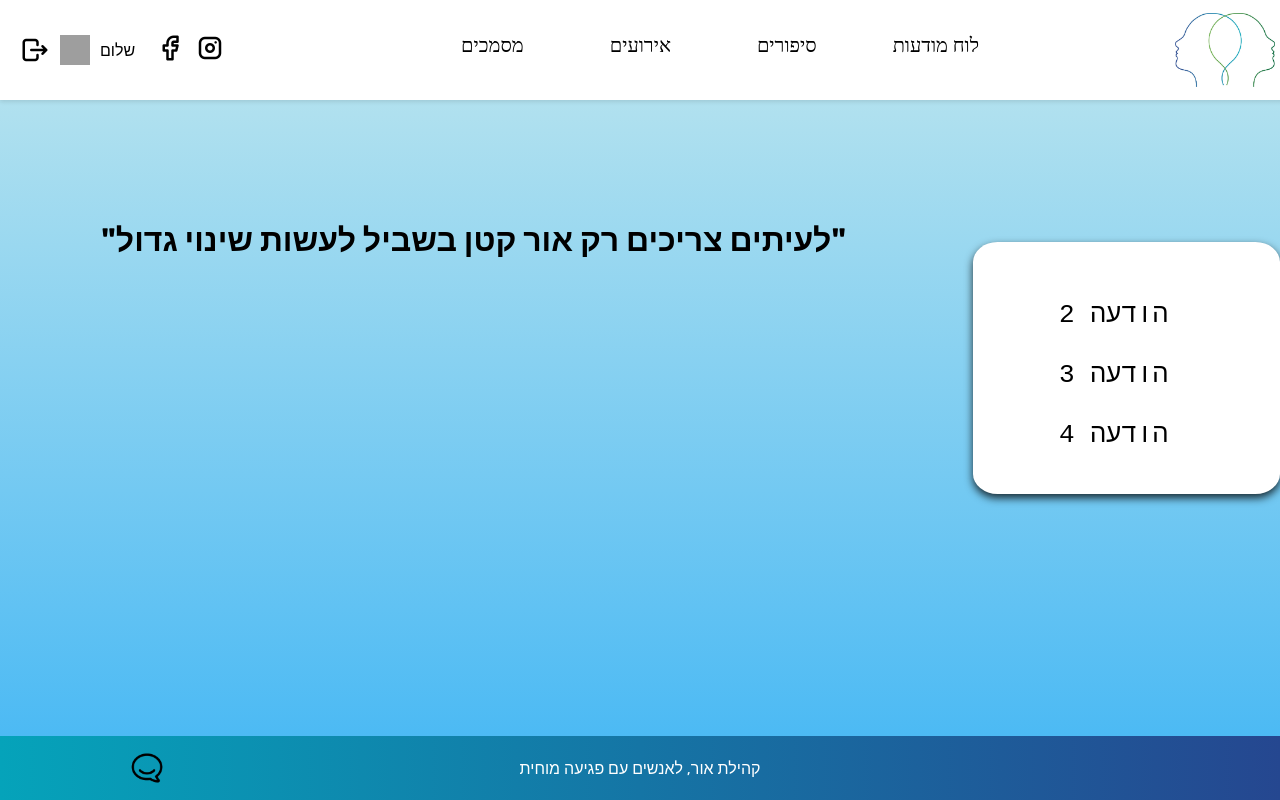
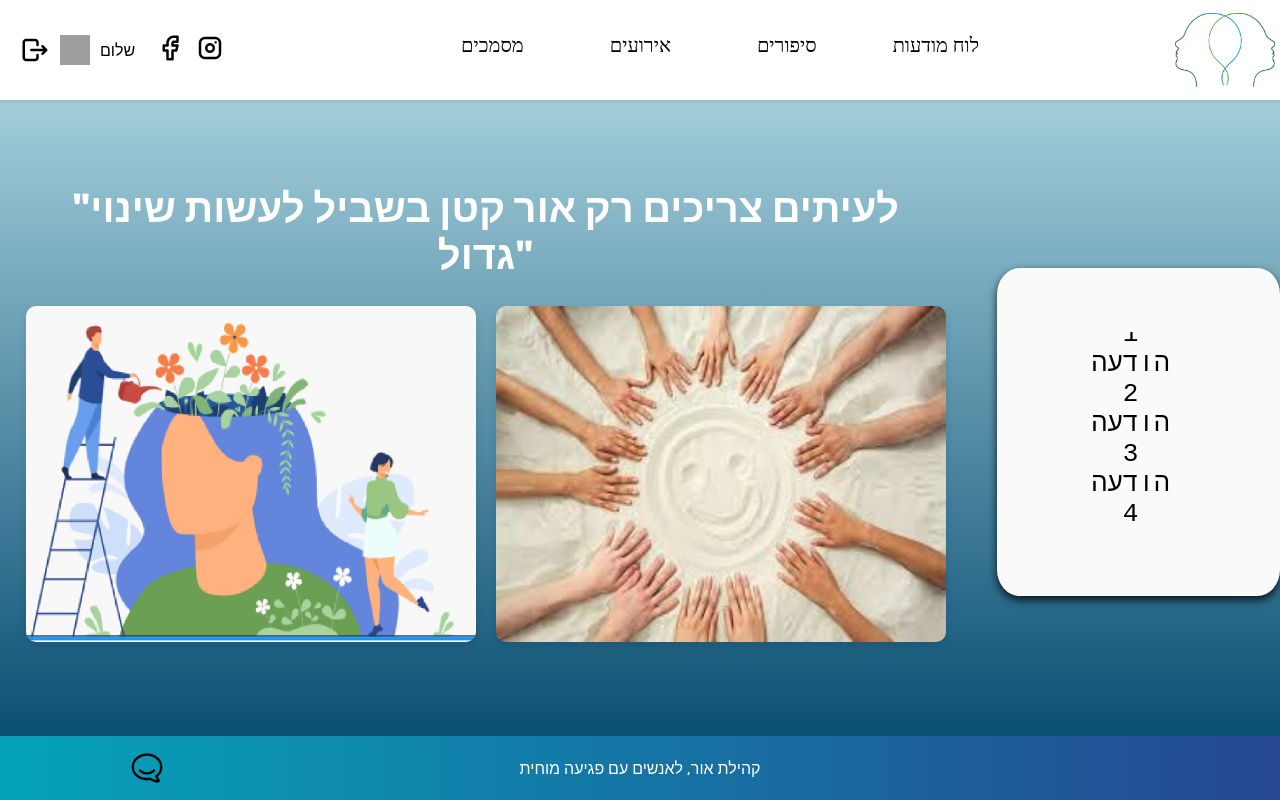
Before and after one commit to TzlilMa/Or-community-association, a React (Create React App) app in the folder my-app/: page / in a window 1280 px wide. Built offline with nearby package versions, Linux system fonts and the light colour scheme; no server answers; the database is empty; sample sign-in values are in the browser's storage; grey boxes are pictures that could not be loaded.

Commit message:
change homepage style and Bulletin

```diff
--- a/my-app/src/components/BulletinBoard.js
+++ b/my-app/src/components/BulletinBoard.js
@@ -14,8 +14,6 @@ const BulletinBoard = () => {
           <li>הודעה 5</li>
           <li>הודעה 6</li>
           <li>הודעה 7</li>
-
-
         </ul>
       </div>
     </div>
--- a/my-app/src/pages/homepage.js
+++ b/my-app/src/pages/homepage.js
@@ -4,6 +4,9 @@ import { useLocation } from 'react-router-dom';
 import { db, doc, getDoc } from '../fireBase/firebase';
 import BulletinBoard from '../components/BulletinBoard';
 import '../styles/Homepage.css';
+import photo1 from '../assets/image-hpmepage2.jpeg';
+import photo2 from '../assets/images-homepage.jpeg';
+
 
 const Homepage = () => {
   const location = useLocation();
@@ -37,7 +40,11 @@ const Homepage = () => {
     <div className="App">
       <div className="homepage">
         <div className="main-content">
-        <h1>"לעיתים צריכים רק אור קטן בשביל לעשות שינוי גדול"</h1>
+          <h1>"לעיתים צריכים רק אור קטן בשביל לעשות שינוי גדול"</h1>
+          <div className="photos-container">
+            <img src={photo1} alt="Description of photo 1" className="photo" />
+            <img src={photo2} alt="Description of photo 2" className="photo" />
+          </div>
         </div>
         <BulletinBoard />
       </div>
--- a/my-app/src/styles/BulletinBoard.css
+++ b/my-app/src/styles/BulletinBoard.css
@@ -3,9 +3,10 @@
     display: flex;
     justify-content: space-between;
     align-items: flex-start;
-    width: 20%;
-    background-color: #ffffff;
-    padding: 2%;
+    margin-top: 10%;
+    width: 25%;
+    background-color: #fafafa;
+    padding: 5%;
     box-shadow: 0 4px 8px rgba(0, 0, 0, 0.8);
     border-radius: 8%;
 }
--- a/my-app/src/styles/Homepage.css
+++ b/my-app/src/styles/Homepage.css
@@ -13,15 +13,51 @@ body, html, #root, .App {
   display: flex;
   justify-content: flex-start;
   align-items: center;
-  background: linear-gradient(to bottom, #c1e7ee, rgb(76, 186, 244)); /* Linear gradient from turquoise to darker blue */
-  width:100%;
-  padding:2%;
+  background: linear-gradient(to bottom, #c1e7ee, rgb(4, 74, 112)); /* Linear gradient from turquoise to darker blue */
+  width: 100%;
+  padding: 2%;
 }
 
 .main-content {
+  color: white;
   flex-grow: 1;
   text-align: center;
   padding: 2%;
+  font-family: 'Rubik';
+  font-size: 20px;
   margin-right: 2%; /* Adjusted for the fixed BulletinBoard */
   margin-bottom: 20%;
+  margin-top: 25%;
+
 }
+
+/* Keyframe animation for the text appearance */
+@keyframes fadeIn {
+  from {
+    opacity: 0;
+    transform: translateY(-20px);
+  }
+  to {
+    opacity: 1;
+    transform: translateY(0);
+  }
+}
+
+h1 {
+  animation: fadeIn 2s ease-in-out; /* Apply the fadeIn animation */
+  font-family: 'Rubik', sans-serif; /* Apply the Rubik font */
+}
+
+.photos-container {
+  display: flex;
+  justify-content: center;
+  gap: 20px; /* Gap between the two images */
+  margin-top: 20px; /* Space above the images */
+}
+
+.photo {
+  width: 450px; /* Adjust the width as needed */
+  height: auto; /* Maintain the aspect ratio */
+  border-radius: 10px; /* Optional: Add rounded corners */
+  box-shadow: 0 4px 8px rgba(0, 0, 0, 0.1); /* Optional: Add a subtle shadow */
+}
```
Also changed, not shown: my-app/src/assets/image-hpmepage2.jpeg (added), my-app/src/assets/images-homepage.jpeg (added).
